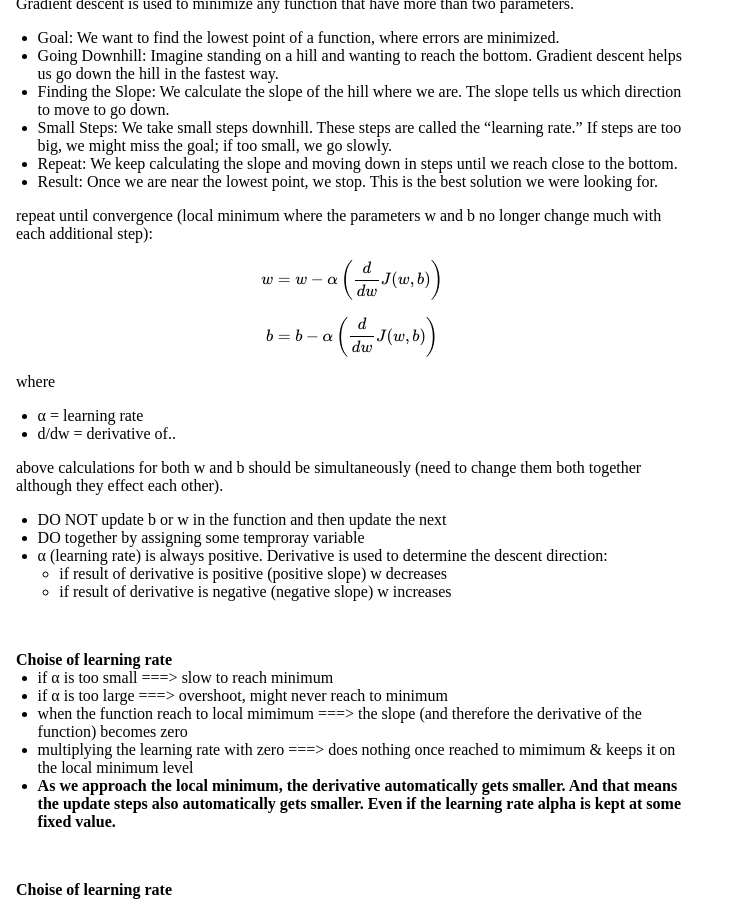
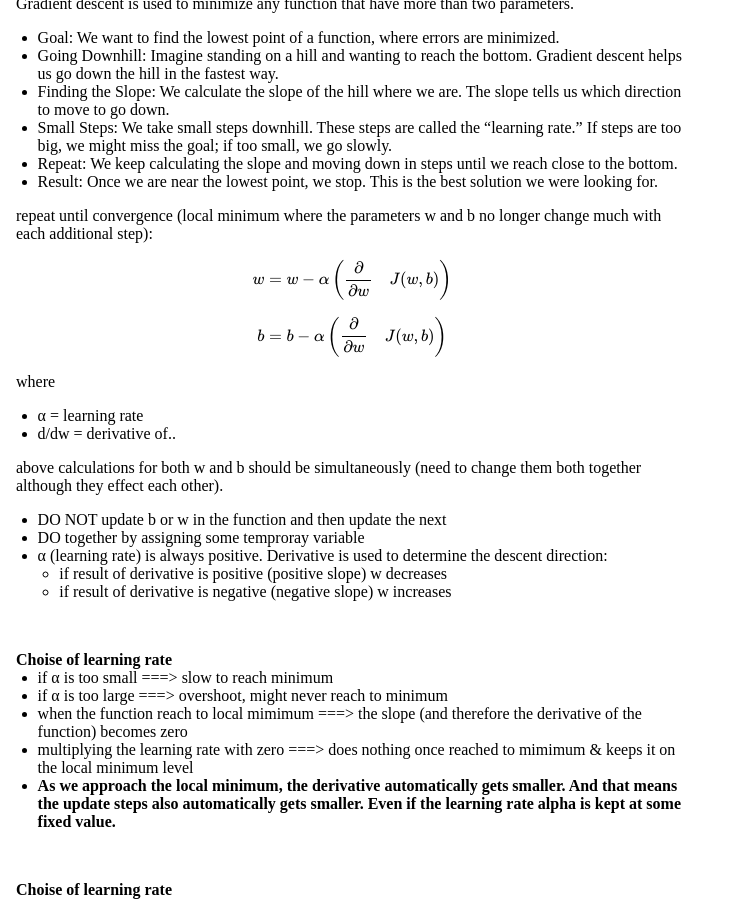
Before and after one commit to ozhanatali/ozhanatali.github.io, a Jekyll site: the page built from _posts/2024-11-04-Linear-Regression.md, in a window 1280 px wide and 900 px high, scrolled down 1132 px. Shown: the whole window, without its empty margins (0-729 px from the left). Built offline with Jekyll 4.4.1, drawn with Linux system fonts in a browser that asks for light colours; formulas are drawn with MathJax 3.

Commit message:
Update 2024-11-04-Linear-Regression.md

```diff
--- a/_posts/2024-11-04-Linear-Regression.md
+++ b/_posts/2024-11-04-Linear-Regression.md
@@ -64,9 +64,10 @@ Gradient descent is used to minimize any function that have more than two parame
 
 repeat until convergence (local minimum where the parameters w and b no longer change much with each additional step):
 
-$$ w=w-α \left({d\over dw}  J(w,b)\right)  $$
+$$ w=w-α \left(\frac{\partial}{\partial w} \quad J(w,b)\right)  $$
 
-$$ b=b-α \left({d\over dw}  J(w,b)\right)  $$
+$$ b=b-α \left(\frac{\partial}{\partial w} \quad J(w,b)\right)  $$
+
 
 where
 - α = learning rate
```
